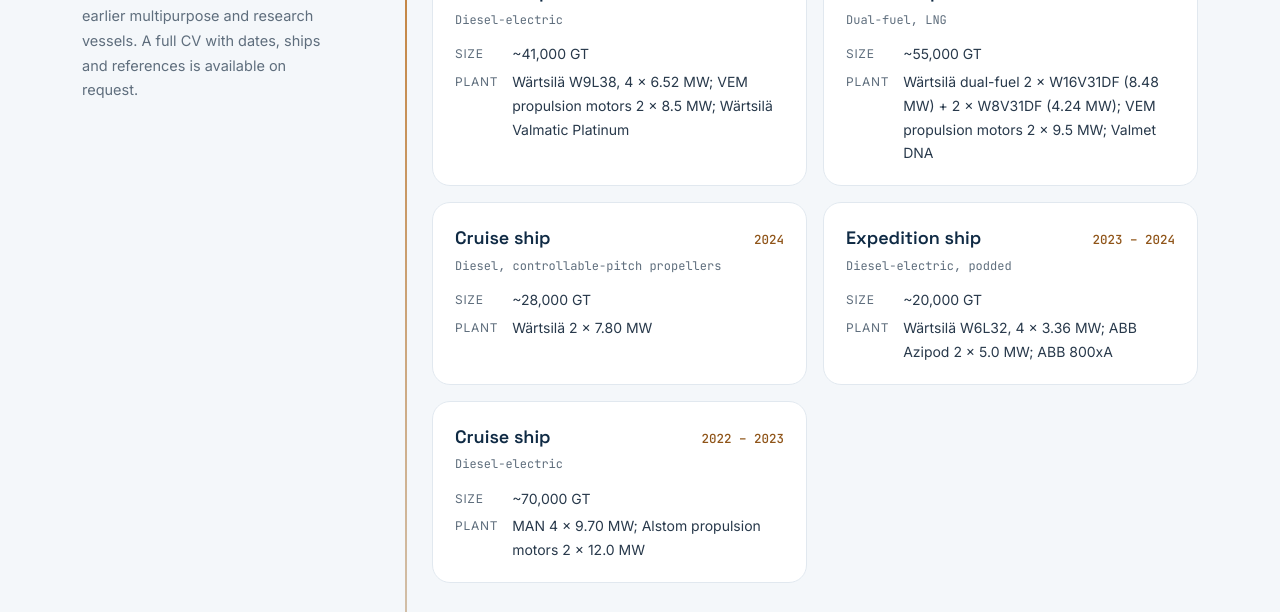
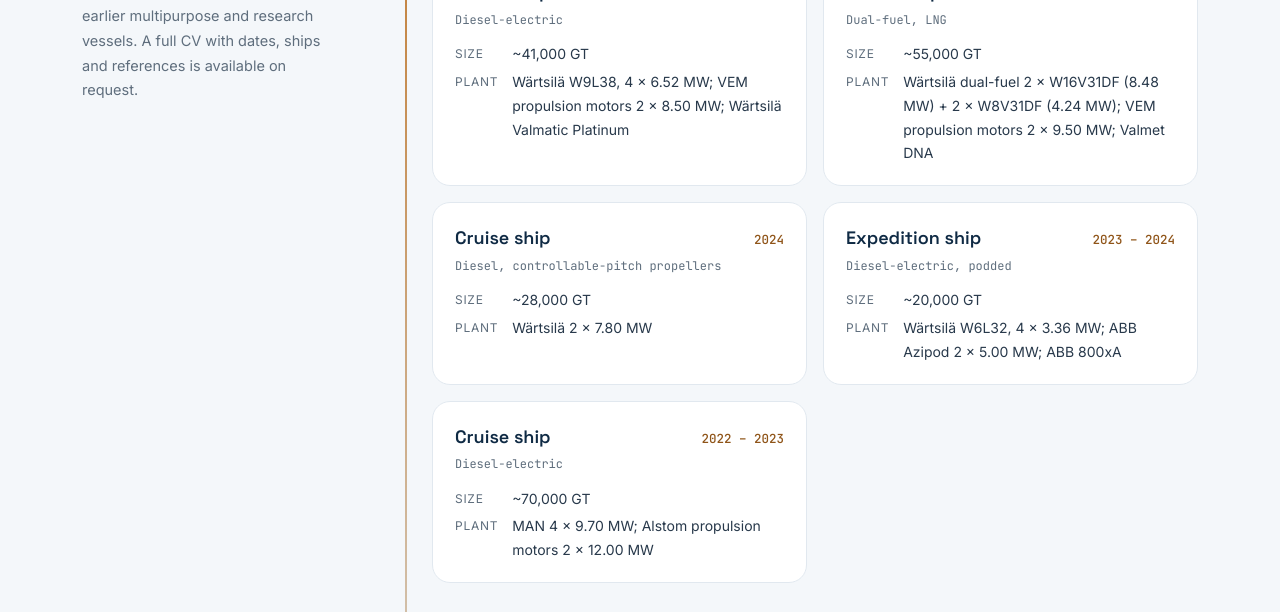
Before and after one commit to etoonikolovb-rgb/ognyanbaltadzhiev.com, a plain HTML site: page index.html in a window 1280 px wide. Shown: the part 2177-2789 px from the top of the page. Drawn offline with Linux system fonts and the light colour scheme.

Commit message:
Propulsion motor ratings to two decimals
Co-Authored-By: Claude Opus 5.5 <noreply@anthropic.com>
Claude-Session: https://claude.ai/code/session_013jNXiMTKFCdSjW6nckTWz4

```diff
--- a/index.html
+++ b/index.html
@@ -390,15 +390,15 @@
         <p class="sub">Five passenger ships, 20,000&ndash;70,000 GT: diesel-electric, dual-fuel and diesel</p>
         <div class="ships">
           <article class="ship"><h4>Cruise ship <span class="yr">2026</span></h4><p class="imo">Diesel-electric</p>
-            <dl><dt>Size</dt><dd>~41,000 GT</dd><dt>Plant</dt><dd>Wärtsilä W9L38, 4 &times; 6.52 MW; VEM propulsion motors 2 &times; 8.5 MW; Wärtsilä Valmatic Platinum</dd></dl></article>
+            <dl><dt>Size</dt><dd>~41,000 GT</dd><dt>Plant</dt><dd>Wärtsilä W9L38, 4 &times; 6.52 MW; VEM propulsion motors 2 &times; 8.50 MW; Wärtsilä Valmatic Platinum</dd></dl></article>
           <article class="ship"><h4>Cruise ship <span class="yr">2025</span></h4><p class="imo">Dual-fuel, LNG</p>
-            <dl><dt>Size</dt><dd>~55,000 GT</dd><dt>Plant</dt><dd>Wärtsilä dual-fuel 2 &times; W16V31DF (8.48 MW) + 2 &times; W8V31DF (4.24 MW); VEM propulsion motors 2 &times; 9.5 MW; Valmet DNA</dd></dl></article>
+            <dl><dt>Size</dt><dd>~55,000 GT</dd><dt>Plant</dt><dd>Wärtsilä dual-fuel 2 &times; W16V31DF (8.48 MW) + 2 &times; W8V31DF (4.24 MW); VEM propulsion motors 2 &times; 9.50 MW; Valmet DNA</dd></dl></article>
           <article class="ship"><h4>Cruise ship <span class="yr">2024</span></h4><p class="imo">Diesel, controllable-pitch propellers</p>
             <dl><dt>Size</dt><dd>~28,000 GT</dd><dt>Plant</dt><dd>Wärtsilä 2 &times; 7.80 MW</dd></dl></article>
           <article class="ship"><h4>Expedition ship <span class="yr">2023 &ndash; 2024</span></h4><p class="imo">Diesel-electric, podded</p>
-            <dl><dt>Size</dt><dd>~20,000 GT</dd><dt>Plant</dt><dd>Wärtsilä W6L32, 4 &times; 3.36 MW; ABB Azipod 2 &times; 5.0 MW; ABB 800xA</dd></dl></article>
+            <dl><dt>Size</dt><dd>~20,000 GT</dd><dt>Plant</dt><dd>Wärtsilä W6L32, 4 &times; 3.36 MW; ABB Azipod 2 &times; 5.00 MW; ABB 800xA</dd></dl></article>
           <article class="ship"><h4>Cruise ship <span class="yr">2022 &ndash; 2023</span></h4><p class="imo">Diesel-electric</p>
-            <dl><dt>Size</dt><dd>~70,000 GT</dd><dt>Plant</dt><dd>MAN 4 &times; 9.70 MW; Alstom propulsion motors 2 &times; 12.0 MW</dd></dl></article>
+            <dl><dt>Size</dt><dd>~70,000 GT</dd><dt>Plant</dt><dd>MAN 4 &times; 9.70 MW; Alstom propulsion motors 2 &times; 12.00 MW</dd></dl></article>
         </div>
       </div>
 
```
